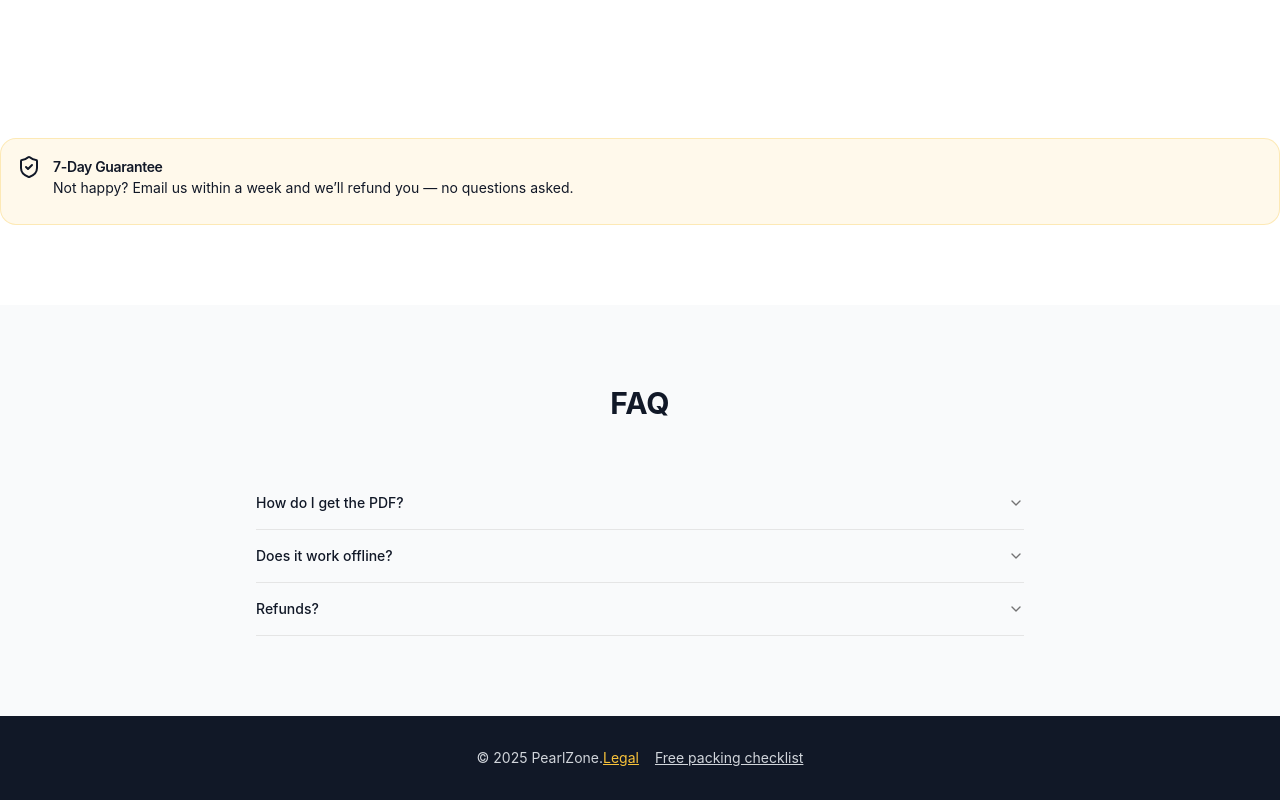
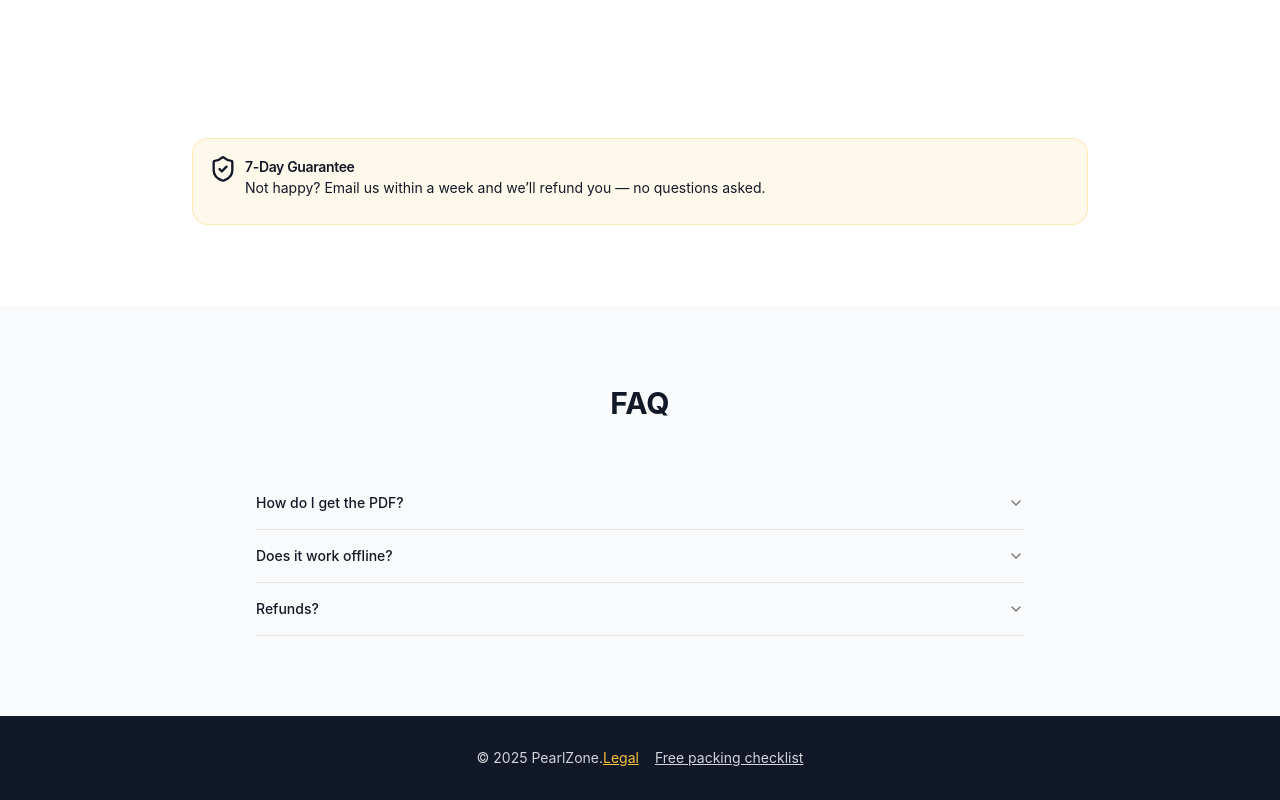
Before and after one commit to Mikkamakka29/pearlzone-guide, a Next.js app: page / in a window 1280 px wide. Shown: the part 1720-2520 px from the top of the page. Built offline with nearby package versions, Linux system fonts and the light colour scheme.

Commit message:
fix: spacing within guarantee bar

```diff
--- a/src/app/page.tsx
+++ b/src/app/page.tsx
@@ -95,19 +95,17 @@ export default function Home() {
       {/* 7-Day Risk-free Guarantee */}
       <section className="py-20">
       <Alert
-        className="container flex items-center gap-4
-                  p-4 sm:p-6
-                  bg-accent/10 border border-accent/30 rounded-2xl"
-      >
-        <ShieldCheck className="w-6 h-6 text-accent shrink-0" />
+        className="container mx-auto max-w-4xl        /* limit width to 1024 px */
+                  flex items-center gap-4
+                  p-6 bg-accent/10 border border-accent/30 rounded-2xl">
+        <ShieldCheck className="w-7 h-7 text-accent shrink-0 self-start" />  {/* icon top-aligns */}
 
         <div className="space-y-1">
           <AlertTitle className="font-semibold leading-none">
             7-Day&nbsp;Guarantee
           </AlertTitle>
           <AlertDescription className="leading-snug">
-            Not happy? Email us within a week and we’ll refund you —
-            no questions asked.
+            Not happy? Email us within a week and we’ll refund you — no questions asked.
           </AlertDescription>
         </div>
       </Alert>
```
